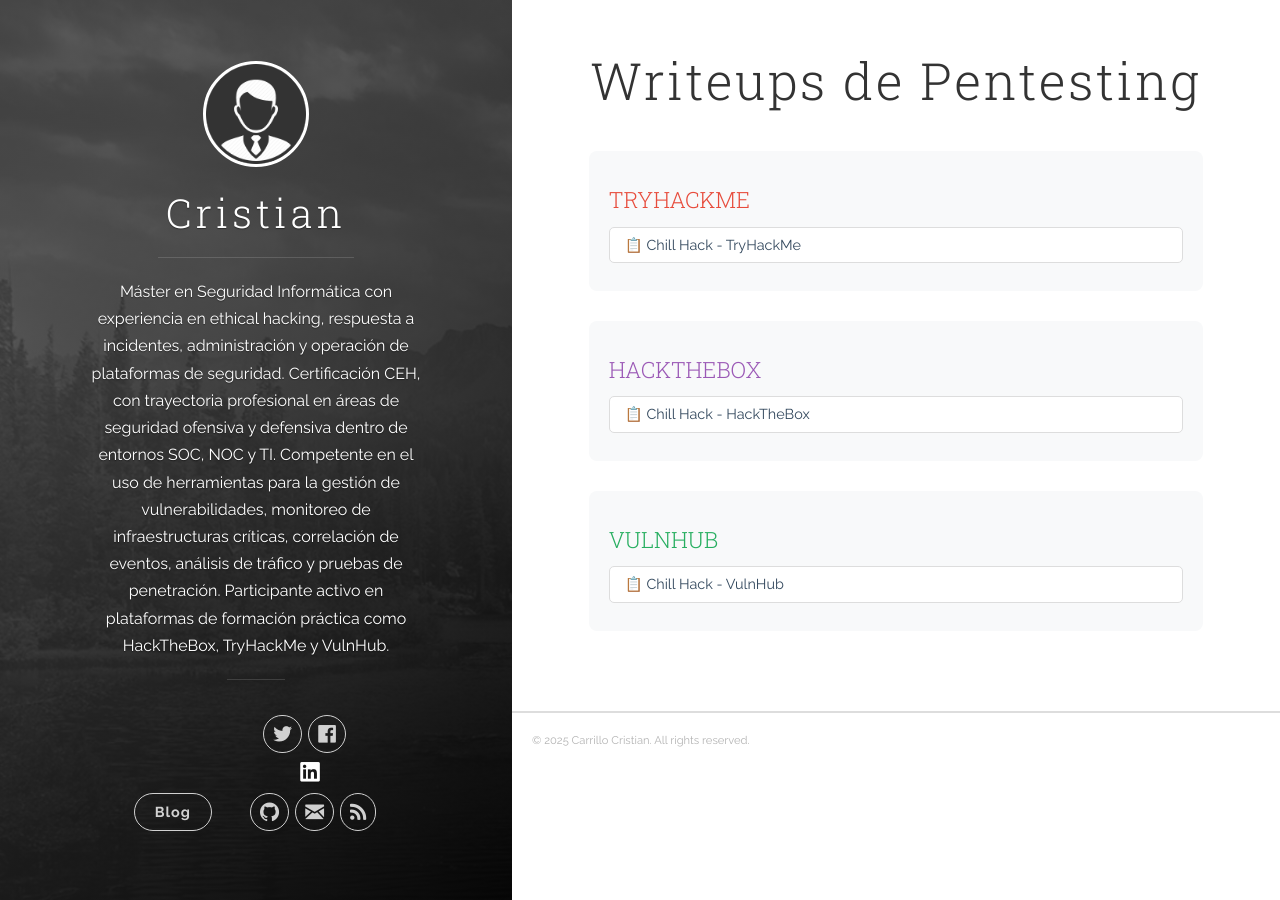
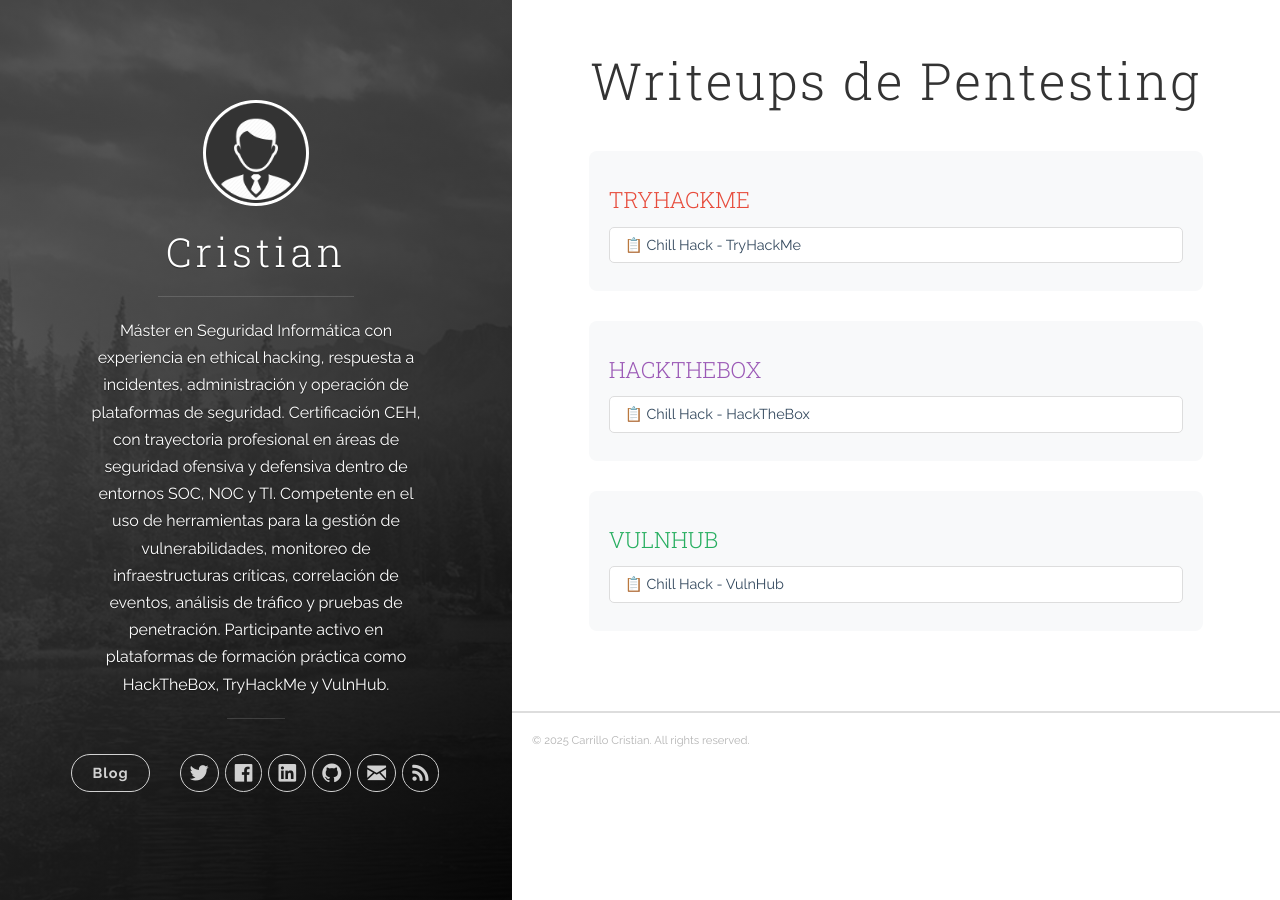
Before and after one commit to criscarrillog/criscarrillog.github.io, a Jekyll site: the page built from index.html, in a window 1280 px wide. Built offline with Jekyll 4.4.1, drawn with Linux system fonts in a browser that asks for light colours; the list of posts is cut into pages by our own code.

Commit message:
Fix HTML structure for social media links

```diff
--- a/_includes/header.html
+++ b/_includes/header.html
@@ -41,9 +41,11 @@
               {% endif %}
 
             {% if site.author.facebook %}
-              <!-- Facebook --> <li class="navigation__item"> <a href="http://fb.me/{{ site.author.facebook }}"
+              <!-- Facebook -->
+              <li class="navigation__item">
+              <a href="http://fb.me/{{ site.author.facebook }}"
               title="{{ site.author.facebook }} on Facebook" target="_blank">
-                <i class="icon icon-social-facebook"></i>
+              <i class="icon icon-social-facebook"></i>
               <span class="label">Facebook</span>
             </a>
             </li>
@@ -52,6 +54,7 @@
 
               {% if site.author.linkedin %}
               <!-- LinkedIn -->
+              <li class="navigation__item">
              <a href="https://www.linkedin.com/in/{{ site.author.linkedin }}"
                title="{{ site.author.linkedin }} on LinkedIn" target="_blank">
                <i class="icon icon-social-linkedin"></i>
```
